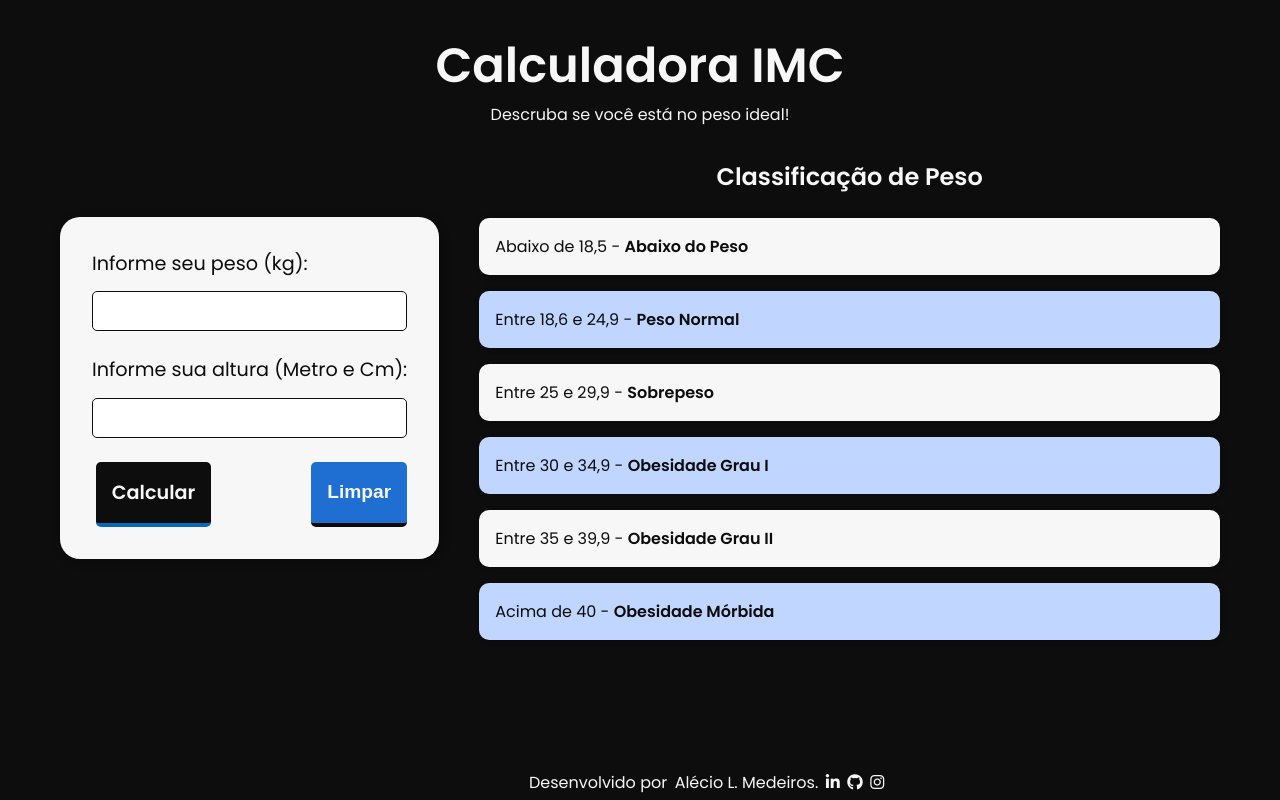
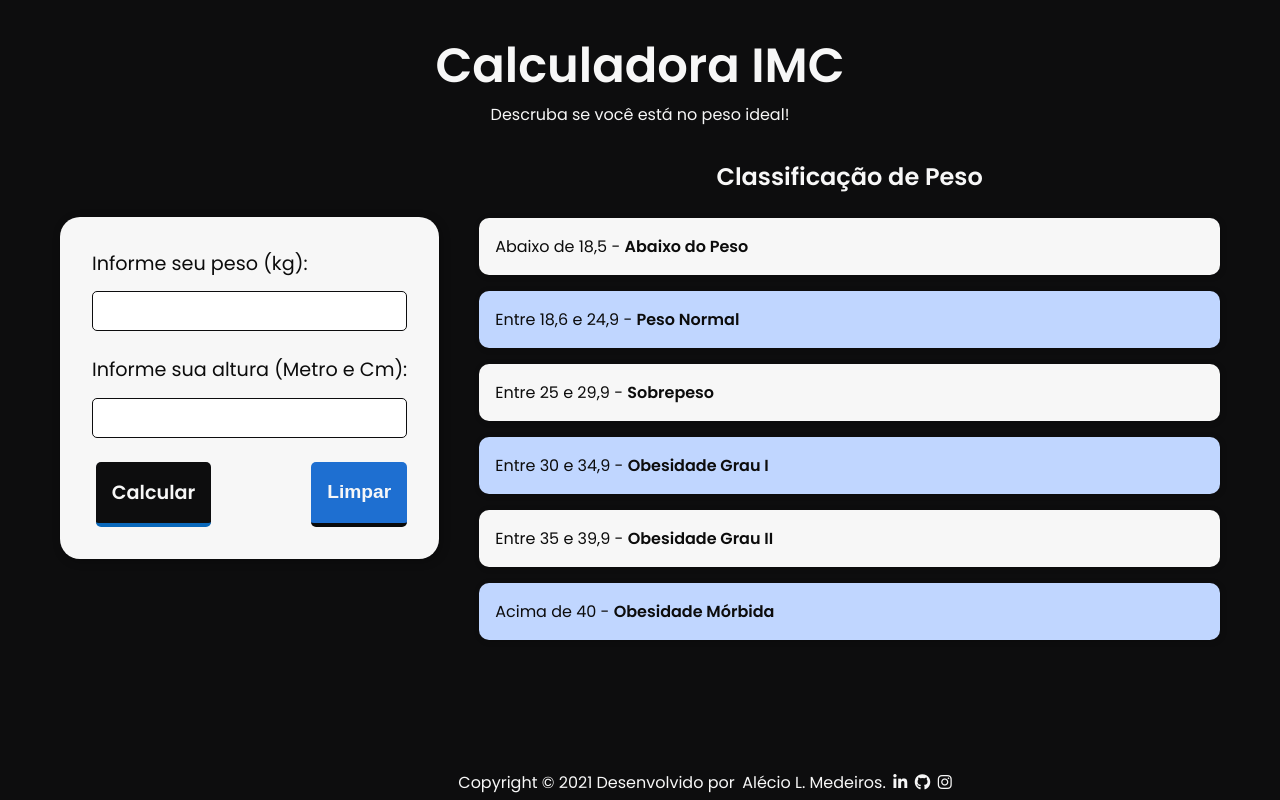
Before and after one commit to M4deN/Calculo-IMC, a plain HTML site: page index.html in a window 1280 px wide. Drawn offline with Linux system fonts and the light colour scheme.

Commit message:
Update index.html

```diff
--- a/index.html
+++ b/index.html
@@ -64,27 +64,12 @@
         <p><span class="mensage"></span>Seu IMC é: <span class="imc"></span></p>
       </div>
       <footer>
-        <p>
-          Desenvolvido por
-          <a
-            href="https://www.facebook.com/Madenxx/"
-            target="blank"
-            >Alécio L. Medeiros</a
-          >.
-          <a
-            href="https://www.linkedin.com/in/madenx"
-            target="_blank"
-            ><i class="fab fa-linkedin-in"></i
-          ></a>
-          <a href="https://github.com/M4deN" target="_blank"
-            ><i class="fab fa-github"></i
-          ></a>
-          <a
-            href="https://www.instagram.com/madenx/"
-            target="_blank"
-            ><i class="fab fa-instagram"></i
-          ></a>
-        </p>
+        Copyright &copy; 2021 Desenvolvido por
+        <a href="https://www.facebook.com/Madenxx/" target="_blank">Alécio L. Medeiros</a>.
+        <a href="https://www.linkedin.com/in/madenx" target="_blank"><i class="fab fa-linkedin-in"></i></a>
+        <a href="https://github.com/M4deN" target="_blank"><i class="fab fa-github"></i></a>
+        <a href="https://www.instagram.com/madenx/" target="_blank"><i class="fab fa-instagram"></i></a>
+      </div>
       </footer>
     </section>
     <section class="modal-section"></section>
```
